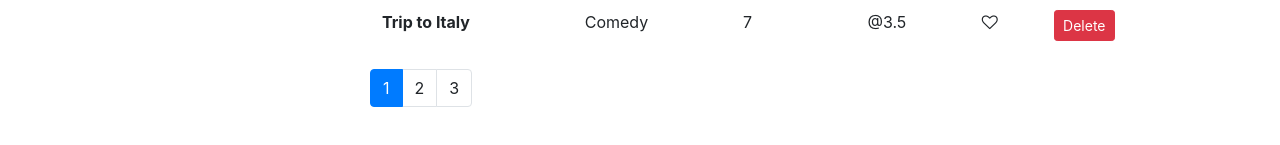
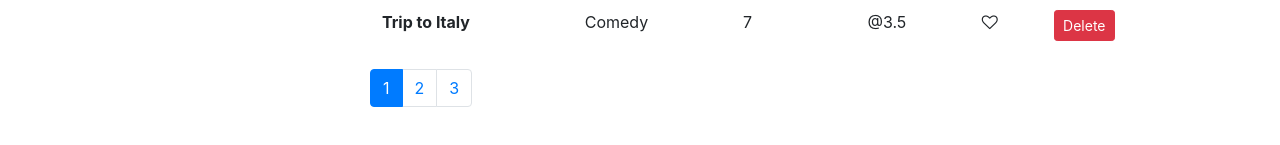
Before and after one commit to rohanbatra24/video-rental, a React (Create React App) app: page / in a window 1280 px wide. Shown: the part 277-422 px from the top of the page. Built offline with nearby package versions, Linux system fonts and the light colour scheme.

Commit message:
add proptypes

```diff
--- a/src/components/common/pagination.jsx
+++ b/src/components/common/pagination.jsx
@@ -1,4 +1,6 @@
 import React from 'react';
+
+import propTypes from 'prop-types';
 
 export default function Pagination(props) {
 	const renderPagination = () => {
@@ -14,7 +16,7 @@ export default function Pagination(props) {
 			const classNames = props.currPage === index ? 'page-item active' : 'page-item';
 			arr.push(
 				<li key={index} className={classNames}>
-					<a className="page-link" onClick={() => props.onPageChange(index)}>
+					<a className="page-link" onClick={() => props.onPageChange(index)} href="#">
 						{index}
 					</a>
 				</li>
@@ -30,3 +32,10 @@ export default function Pagination(props) {
 		</nav>
 	);
 }
+
+Pagination.propTypes = {
+	itemsCount   : propTypes.number.isRequired,
+	pageSize     : propTypes.number.isRequired,
+	currPage     : propTypes.number.isRequired,
+	onPageChange : propTypes.func.isRequired
+};
```
